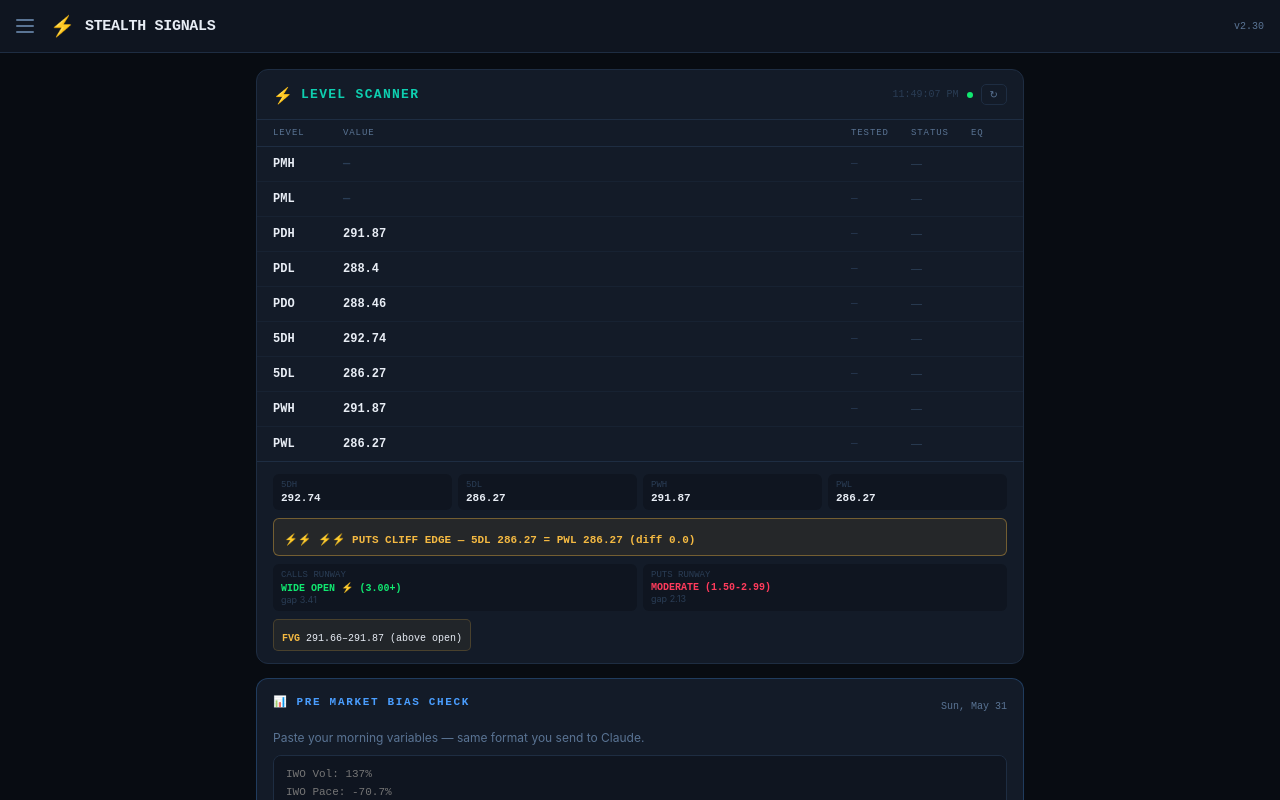
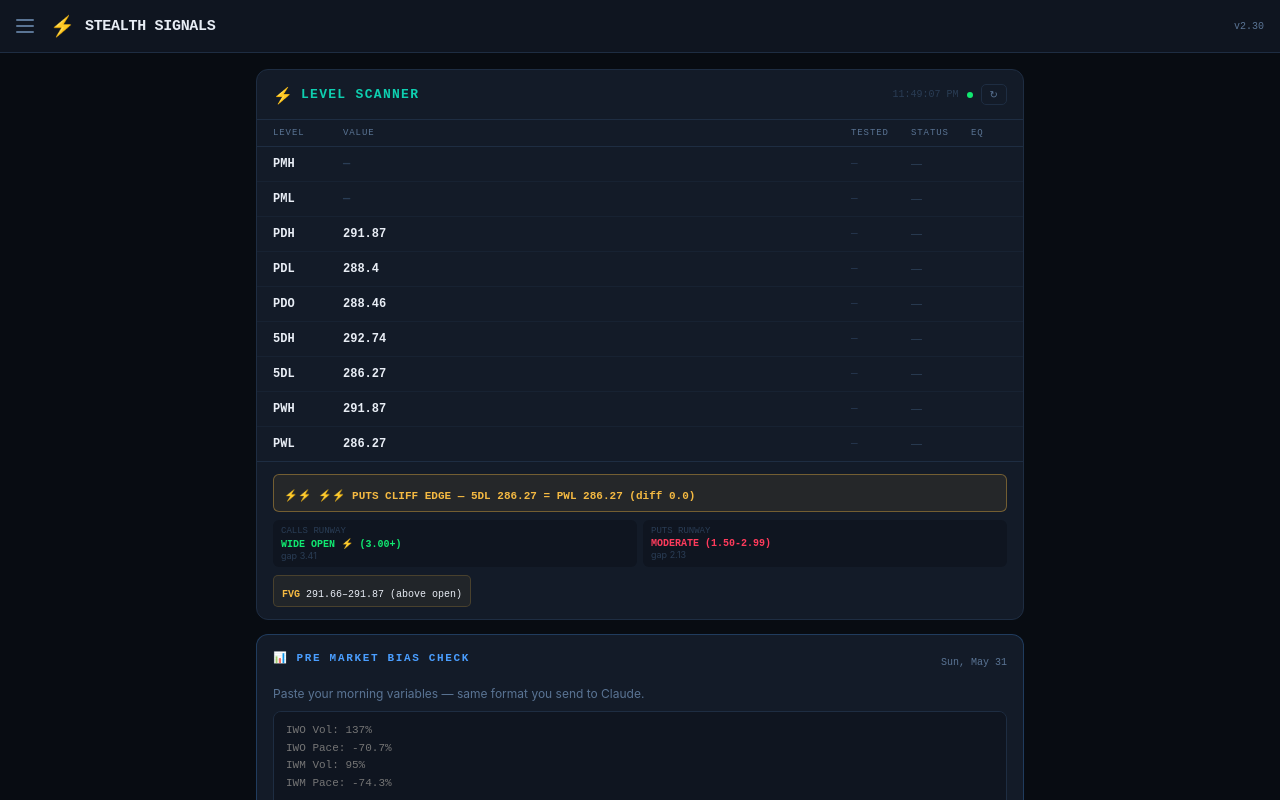
Before and after one commit to stealthsignals/StealthSignals, a React (Create React App) app: page / in a window 1280 px wide. Built offline with nearby package versions, Linux system fonts and the light colour scheme.

Commit message:
Update App.js

```diff
--- a/src/App.js
+++ b/src/App.js
@@ -422,14 +422,6 @@ ${pasteText}`
             </div>
           )}
           <div style={{padding:"12px 16px",borderTop:`1px solid ${C.border}`,display:"flex",flexDirection:"column",gap:8}}>
-            <div style={{display:"grid",gridTemplateColumns:"1fr 1fr 1fr 1fr",gap:6}}>
-              {[["5DH",v.five_dh],["5DL",v.five_dl],["PWH",v.pwh],["PWL",v.pwl]].filter(([,val])=>val).map(([k,val])=>(
-                <div key={k} style={{background:C.surface,borderRadius:6,padding:"6px 8px"}}>
-                  <div style={{color:C.textDim,fontSize:9,fontFamily:"'Space Mono',monospace",marginBottom:2}}>{k}</div>
-                  <div style={{color:C.textMain,fontFamily:"'Space Mono',monospace",fontSize:11,fontWeight:700}}>{val}</div>
-                </div>
-              ))}
-            </div>
             {(cliff.puts_cliff||cliff.calls_cliff)&&(
               <div style={{padding:"8px 10px",background:C.gold+"15",border:`1px solid ${C.gold}60`,borderRadius:6}}>
                 <span style={{color:C.gold,fontFamily:"'Space Mono',monospace",fontWeight:700,fontSize:11}}>⚡⚡ {cliff.flag}</span>
```
